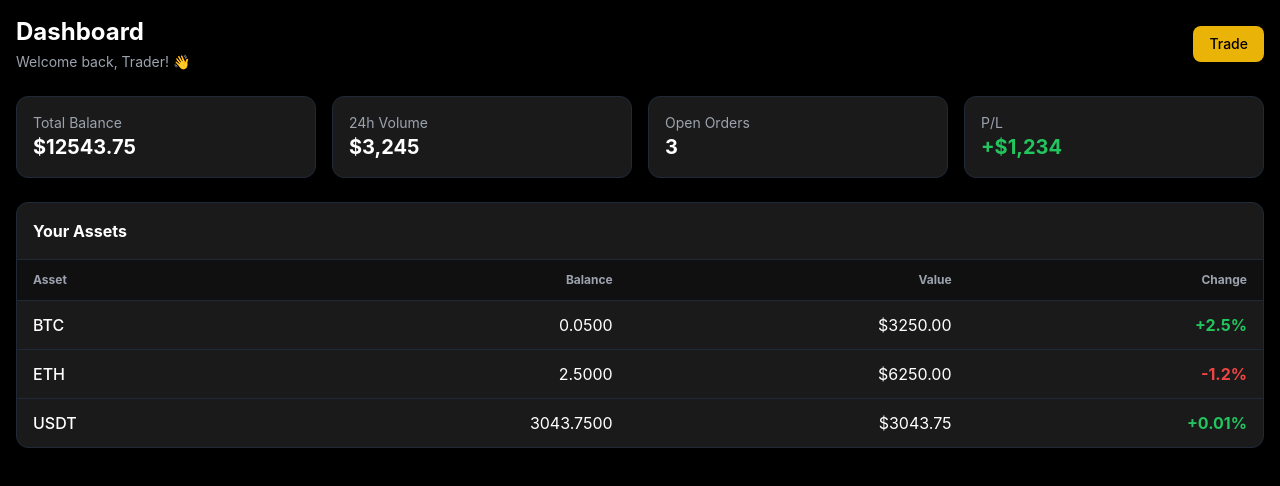
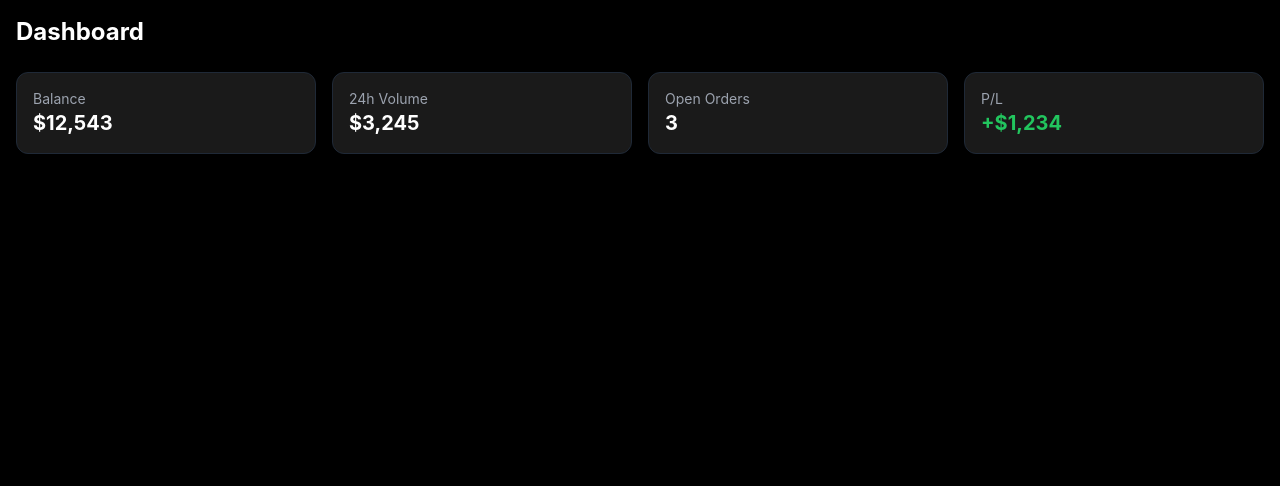
Before and after one commit to Cashipro/cashipro, a Next.js app in the folder apps/web/: page /dashboard in a window 1280 px wide. Shown: the top 486 px of the page. Built offline with nearby package versions, Linux system fonts and the light colour scheme.

Commit message:
Refactor DashboardPage to remove assets display
Removed assets data and related components from the DashboardPage.

```diff
--- a/apps/web/src/app/dashboard/page.tsx
+++ b/apps/web/src/app/dashboard/page.tsx
@@ -1,35 +1,13 @@
 "use client";
 
-import Link from "next/link";
-
 export default function DashboardPage() {
-  const assets = [
-    { symbol: "BTC", balance: 0.05, value: 3250, change: 2.5 },
-    { symbol: "ETH", balance: 2.5, value: 6250, change: -1.2 },
-    { symbol: "USDT", balance: 3043.75, value: 3043.75, change: 0.01 },
-  ];
-
-  const totalBalance = assets.reduce((sum, a) => sum + a.value, 0);
-
   return (
     <div className="min-h-screen bg-black p-4">
-      <div className="flex flex-wrap items-center justify-between gap-4 mb-6">
-        <div>
-          <h1 className="text-2xl font-bold text-white">Dashboard</h1>
-          <p className="text-sm text-gray-400 mt-1">Welcome back, Trader! 👋</p>
-        </div>
-        <div className="flex gap-3">
-          <Link href="/trade/BTCUSDT" className="px-4 py-2 bg-yellow-500 text-black rounded-lg hover:bg-yellow-400 text-sm font-medium">
-            Trade
-          </Link>
-        </div>
-      </div>
-
-      {/* Stats */}
-      <div className="grid grid-cols-2 md:grid-cols-4 gap-4 mb-6">
+      <h1 className="text-2xl font-bold text-white mb-6">Dashboard</h1>
+      <div className="grid grid-cols-2 md:grid-cols-4 gap-4">
         <div className="bg-[#1a1a1a] p-4 rounded-xl border border-gray-800">
-          <p className="text-sm text-gray-400">Total Balance</p>
-          <p className="text-xl font-bold text-white">${totalBalance.toFixed(2)}</p>
+          <p className="text-sm text-gray-400">Balance</p>
+          <p className="text-xl font-bold text-white">$12,543</p>
         </div>
         <div className="bg-[#1a1a1a] p-4 rounded-xl border border-gray-800">
           <p className="text-sm text-gray-400">24h Volume</p>
@@ -44,35 +22,6 @@ export default function DashboardPage() {
           <p className="text-xl font-bold text-green-500">+$1,234</p>
         </div>
       </div>
-
-      {/* Assets Table */}
-      <div className="bg-[#1a1a1a] rounded-xl border border-gray-800 overflow-hidden">
-        <div className="p-4 border-b border-gray-800">
-          <h2 className="text-white font-bold">Your Assets</h2>
-        </div>
-        <table className="w-full">
-          <thead className="bg-black/40">
-            <tr>
-              <th className="px-4 py-3 text-left text-xs text-gray-400">Asset</th>
-              <th className="px-4 py-3 text-right text-xs text-gray-400">Balance</th>
-              <th className="px-4 py-3 text-right text-xs text-gray-400">Value</th>
-              <th className="px-4 py-3 text-right text-xs text-gray-400">Change</th>
-            </tr>
-          </thead>
-          <tbody>
-            {assets.map((asset) => (
-              <tr key={asset.symbol} className="border-t border-gray-800 hover:bg-gray-800/50">
-                <td className="px-4 py-3 text-white font-medium">{asset.symbol}</td>
-                <td className="px-4 py-3 text-right text-white">{asset.balance.toFixed(4)}</td>
-                <td className="px-4 py-3 text-right text-white">${asset.value.toFixed(2)}</td>
-                <td className={`px-4 py-3 text-right font-bold ${asset.change >= 0 ? "text-green-500" : "text-red-500"}`}>
-                  {asset.change >= 0 ? "+" : ""}{asset.change}%
-                </td>
-              </tr>
-            ))}
-          </tbody>
-        </table>
-      </div>
     </div>
   );
 }
```
